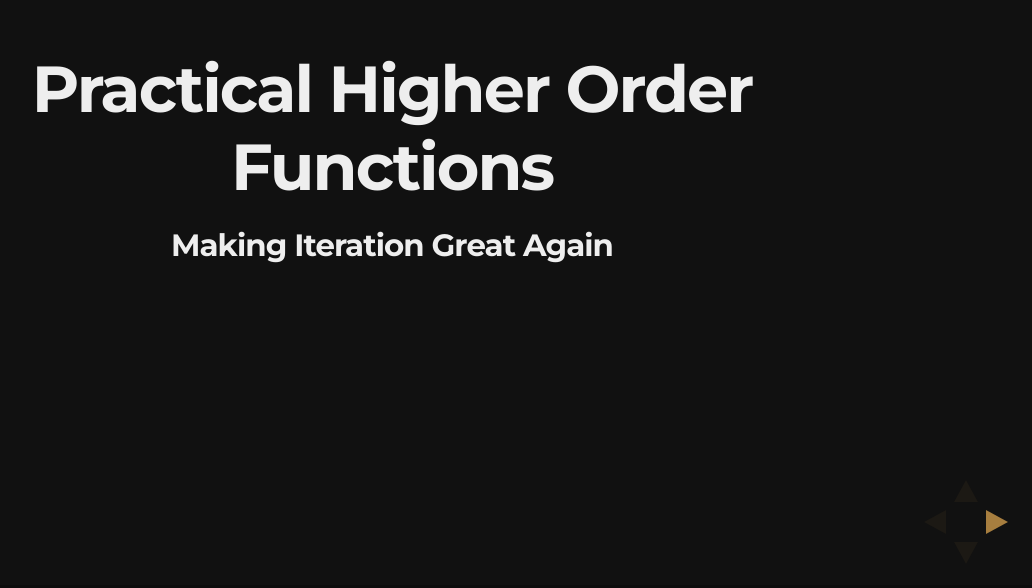
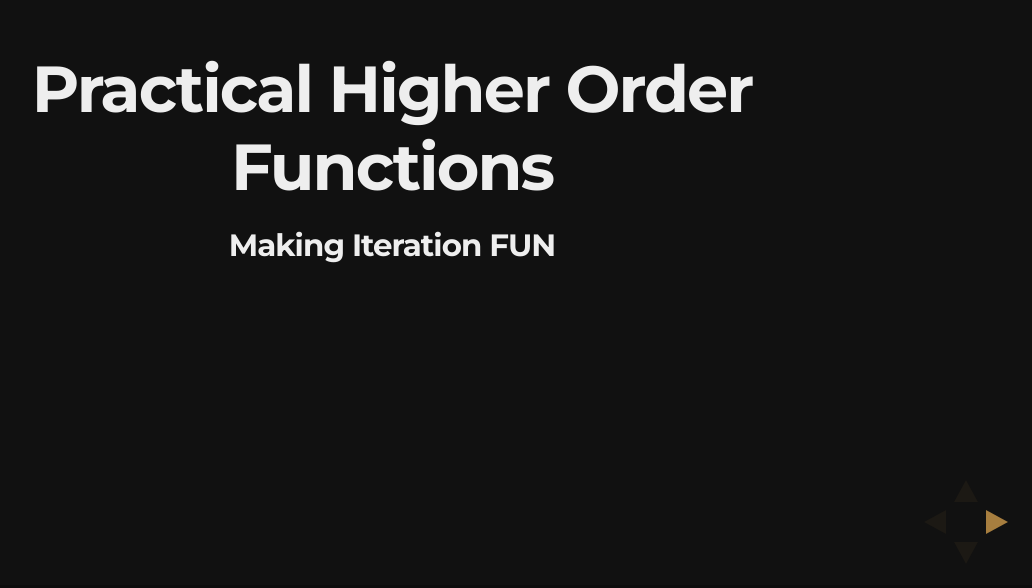
Before and after one commit to andyklimczak/higher-order-functions-talk, a website: page index.html in a window 1280 px wide. Shown: the part 212-800 px from the top of the page, without its empty margins (248-1280 px from the left). Drawn offline with nearby package versions, Linux system fonts and the light colour scheme.

Commit message:
fix subtitle

```diff
--- a/index.html
+++ b/index.html
@@ -22,7 +22,7 @@
       <div class="slides">
         <section>
           <h2>Practical Higher Order Functions</h2>
-          <h5>Making Iteration Great Again</h5>
+          <h5>Making Iteration FUN</h5>
         </section>
         <section>
           <section>
```
